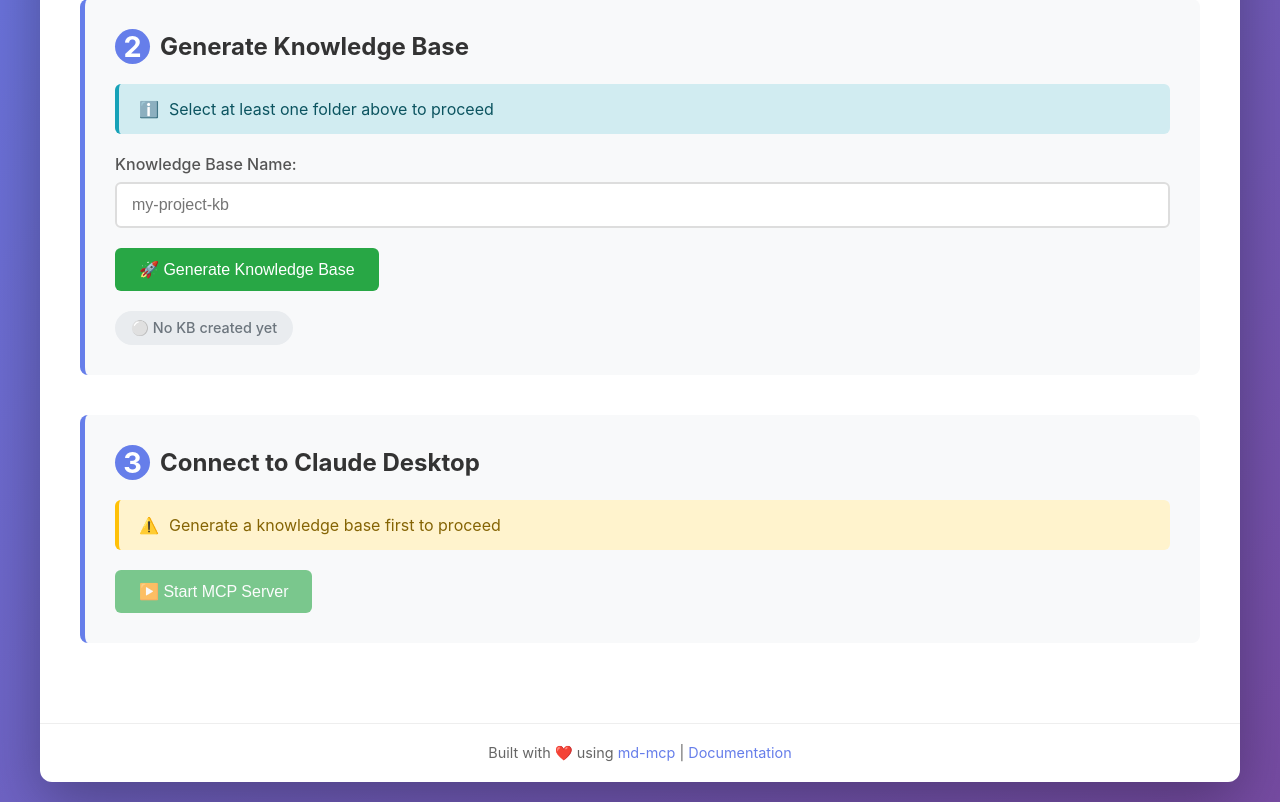
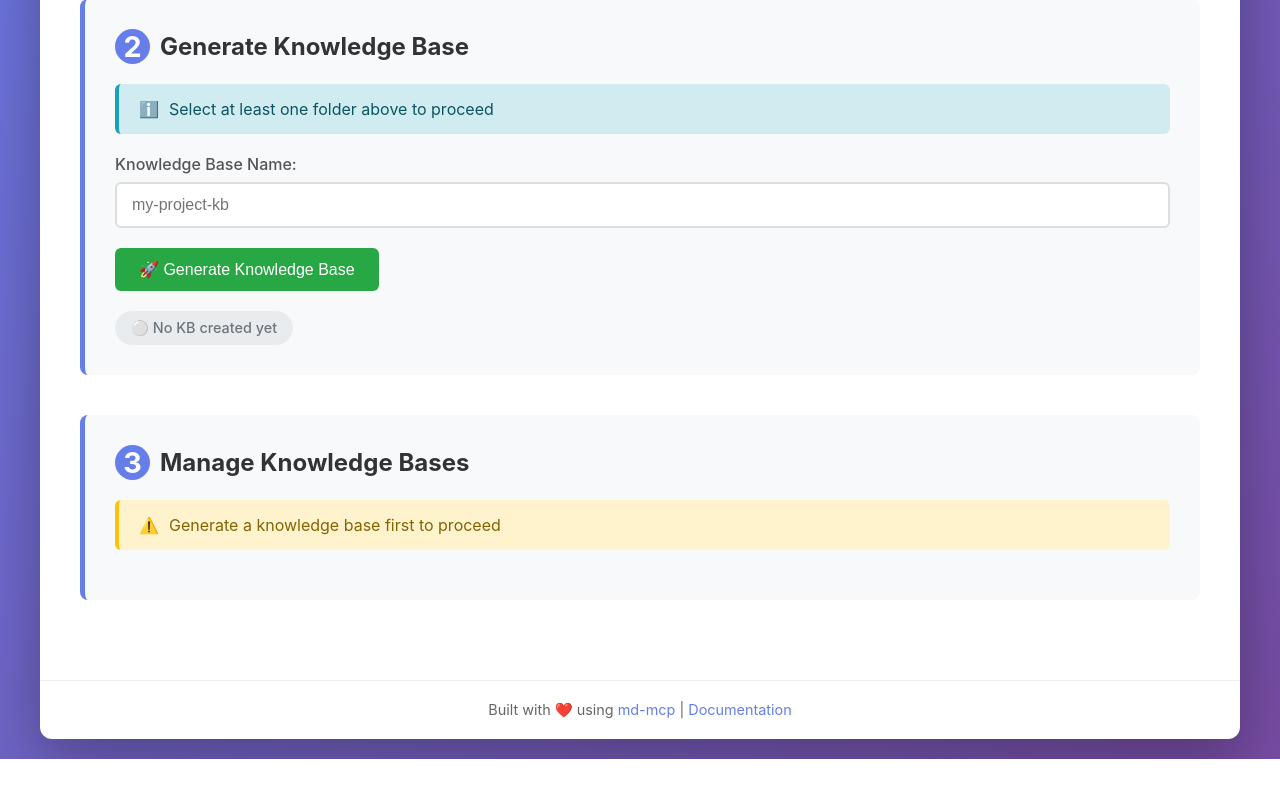
Before and after one commit to ly2xxx/doc-mcp, a Flask app: page / in a window 1280 px wide. Shown: the part 627-1429 px from the top of the page. After the commit the page ends 1386 px from the top, so only its background shows below. Run offline with Flask 2, Linux system fonts and the light colour scheme; data that the repository does not hold is empty.

Commit message:
add knowledge base folders management

```diff
--- a/docs_mcp/web/app.py
+++ b/docs_mcp/web/app.py
@@ -38,8 +38,7 @@ class AppState:
     kb_name = ""
     kb_path = None
     kb_status = "idle"  # idle | processing | ready
-    mcp_server_process: typing.Any = None
-    mcp_server_running = False
+    mcp_server_processes: typing.Dict[str, typing.Any] = {}
     generation_results = []
 
 state = AppState()
@@ -98,8 +97,7 @@ def index():
                          folders=state.selected_folders,
                          kb_name=state.kb_name,
                          kb_status=state.kb_status,
-                         kb_path=state.kb_path,
-                         server_running=state.mcp_server_running)
+                         kb_path=state.kb_path)
 
 
 @app.route('/api/folders', methods=['GET'])
@@ -299,37 +297,103 @@ def api_kb_status():
     })
 
 
+@app.route('/api/kbs', methods=['GET'])
+def api_list_kbs():
+    """List all available knowledge bases"""
+    try:
+        kbs_dir = get_config_dir() / "kbs"
+        kbs = []
+
+        if kbs_dir.exists():
+            for d in kbs_dir.iterdir():
+                if d.is_dir():
+                    # Check if server is running
+                    is_running = d.name in state.mcp_server_processes
+
+                    kbs.append({
+                        'name': d.name,
+                        'path': str(d),
+                        'modified': d.stat().st_mtime,
+                        'running': is_running
+                    })
+
+        # Sort by modification time, newest first
+        kbs.sort(key=lambda x: x['modified'], reverse=True)
+
+        return jsonify({
+            'success': True,
+            'kbs': kbs
+        })
+    except Exception as e:
+        logger.error(f"Error listing KBs: {e}")
+        return jsonify({'success': False, 'message': str(e)}), 500
+
+
+@app.route('/api/kbs/<kb_name>', methods=['DELETE'])
+def api_remove_kb(kb_name):
+    """Remove a knowledge base"""
+    try:
+        # Stop server if running
+        if kb_name in state.mcp_server_processes:
+            process = state.mcp_server_processes[kb_name]
+            process.terminate()
+            state.mcp_server_processes.pop(kb_name, None)
+            logger.info(f"Stopped server for {kb_name}")
+
+        # Delete directory
+        kb_path = get_config_dir() / "kbs" / kb_name
+        if kb_path.exists():
+            import shutil
+            shutil.rmtree(kb_path)
+            logger.info(f"Deleted KB directory: {kb_path}")
+
+        return jsonify({
+            'success': True,
+            'message': f'Knowledge base {kb_name} removed'
+        })
+    except Exception as e:
+        logger.error(f"Error removing KB {kb_name}: {e}")
+        return jsonify({'success': False, 'message': str(e)}), 500
+
+
 @app.route('/api/server/start', methods=['POST'])
 def api_start_server():
     """Start MCP server"""
     try:
-        if state.mcp_server_running:
+        data = request.get_json() or {}
+        kb_name = data.get('kb_name')
+
+        if not kb_name:
+            return jsonify({'success': False, 'message': 'kb_name is required'}), 400
+
+        if kb_name in state.mcp_server_processes:
             return jsonify({
                 'success': False,
-                'message': 'Server is already running'
+                'message': 'Server is already running for this KB'
             }), 400
 
-        if state.kb_status != "ready" or not state.kb_path:
+        kb_path = get_config_dir() / "kbs" / kb_name
+        if not kb_path.exists():
             return jsonify({
                 'success': False,
-                'message': 'No knowledge base available. Generate one first.'
-            }), 400
+                'message': 'Knowledge base directory not found.'
+            }), 404
 
-        logger.info(f"Starting MCP server for KB: {state.kb_path}")
+        logger.info(f"Starting MCP server for KB: {kb_path}")
 
-        cmd = ["uvx", "md-mcp", "--folder", state.kb_path]
+        cmd = ["uvx", "md-mcp", "--folder", str(kb_path)]
 
         # Use UTF-8 environment for Windows compatibility
         env = os.environ.copy()
         env["PYTHONUTF8"] = "1"
 
-        state.mcp_server_process = subprocess.Popen(cmd, env=env)
-        state.mcp_server_running = True
+        process = subprocess.Popen(cmd, env=env)
+        state.mcp_server_processes[kb_name] = process
 
         return jsonify({
             'success': True,
             'message': 'MCP server started',
-            'config': get_mcp_config()
+            'config': get_mcp_config(kb_name, str(kb_path))
         })
 
     except Exception as e:
@@ -341,19 +405,23 @@ def api_start_server():
 def api_stop_server():
     """Stop MCP server"""
     try:
-        if not state.mcp_server_running:
+        data = request.get_json() or {}
+        kb_name = data.get('kb_name')
+
+        if not kb_name:
+            return jsonify({'success': False, 'message': 'kb_name is required'}), 400
+
+        if kb_name not in state.mcp_server_processes:
             return jsonify({
                 'success': False,
-                'message': 'Server is not running'
+                'message': 'Server is not running for this KB'
             }), 400
 
-        # TODO: Stop actual MCP server process
-        if state.mcp_server_process:
-            state.mcp_server_process.terminate()
-            state.mcp_server_process = None
+        process = state.mcp_server_processes[kb_name]
+        process.terminate()
+        state.mcp_server_processes.pop(kb_name, None)
 
-        state.mcp_server_running = False
-        logger.info("MCP server stopped")
+        logger.info(f"MCP server stopped for {kb_name}")
 
         return jsonify({
             'success': True,
@@ -367,11 +435,16 @@ def api_stop_server():
 
 @app.route('/api/server/status', methods=['GET'])
 def api_server_status():
-    """Get MCP server status"""
+    """Get all MCP servers status"""
+    configs = {}
+    for kb_name in state.mcp_server_processes.keys():
+        kb_path = str(get_config_dir() / "kbs" / kb_name)
+        configs[kb_name] = get_mcp_config(kb_name, kb_path)
+
     return jsonify({
         'success': True,
-        'running': state.mcp_server_running,
-        'config': get_mcp_config() if state.mcp_server_running else None
+        'running_servers': list(state.mcp_server_processes.keys()),
+        'configs': configs
     })
 
 
@@ -413,16 +486,13 @@ def api_search():
         return jsonify({'success': False, 'message': str(e)}), 500
 
 
-def get_mcp_config():
+def get_mcp_config(kb_name, kb_path):
     """Generate MCP server configuration snippet for Claude Desktop"""
-    if not state.kb_path:
-        return None
-
     return {
         'mcpServers': {
-            state.kb_name: {
+            kb_name: {
                 'command': 'uvx',
-                'args': ['md-mcp', state.kb_path]
+                'args': ['md-mcp', '--folder', kb_path]
             }
         }
     }
--- a/docs_mcp/web/templates/index.html
+++ b/docs_mcp/web/templates/index.html
@@ -419,32 +419,11 @@
             <div class="step">
                 <h2>
                     <span class="step-number">3</span>
-                    Connect to Claude Desktop
+                    Manage Knowledge Bases
                 </h2>
 
-                <div class="alert alert-warning">
-                    <span>⚠️</span>
-                    <span>Generate a knowledge base first to proceed</span>
-                </div>
-
-                <button class="btn btn-success" onclick="startServer()" id="start-btn" {% if not kb_path %}disabled{% endif %}>
-                    ▶️ Start MCP Server
-                </button>
-                <button class="btn btn-danger" onclick="stopServer()" id="stop-btn" style="display: none;">
-                    ⏹️ Stop MCP Server
-                </button>
-
-                <div id="mcp-config" style="display: none; margin-top: 20px;">
-                    <p style="margin-bottom: 10px;"><strong>Copy this configuration to your Claude Desktop config:</strong></p>
-                    <div class="config-box">
-                        <button class="copy-btn" onclick="copyConfig()">📋 Copy</button>
-                        <pre id="config-text"></pre>
-                    </div>
-
-                    <div class="alert alert-success" style="margin-top: 20px;">
-                        <span>✅</span>
-                        <span>Configuration saved! Restart Claude Desktop to see your knowledge base.</span>
-                    </div>
+                <div id="kb-list-container">
+                    <div class="empty-state">Loading knowledge bases...</div>
                 </div>
             </div>
         </div>
@@ -461,12 +440,15 @@
     <script>
         // State management
         let folders = {{ folders|tojson }};
+        let availableKBs = [];
+        let runningServers = [];
+        let serverConfigs = {};
 
         // Initialize
         window.addEventListener('DOMContentLoaded', () => {
             refreshFolderList();
             checkKBStatus();
-            checkServerStatus();
+            fetchKBs();
         });
 
         // Show toast message
@@ -618,12 +600,12 @@
                 if (data && data.status === 'ready') {
                     clearInterval(interval);
                     showMessage('Knowledge base generated successfully!', 'success');
-                    document.getElementById('start-btn').disabled = false;
+                    fetchKBs(); // Refresh the KB list
                 }
             }, 2000);
         }
 
-        // Check KB status
+        // Check KB status (for the current generation process)
         async function checkKBStatus() {
             try {
                 const response = await fetch('/api/kb/status');
@@ -639,7 +621,7 @@
                         badge.innerHTML = '🟡 Processing...';
                         badge.className = 'status-badge status-processing';
                     } else if (data.status === 'ready') {
-                        badge.innerHTML = `🟢 KB Ready: ${data.kb_name}`;
+                        badge.innerHTML = `🟢 Generation Complete`;
                         badge.className = 'status-badge status-ready';
                     }
 
@@ -652,25 +634,93 @@
             return null;
         }
 
-        // Start MCP server
-        async function startServer() {
+        // Fetch all KBs
+        async function fetchKBs() {
+            try {
+                // Also get latest server statuses
+                const serverStatusResponse = await fetch('/api/server/status');
+                const serverStatusData = await serverStatusResponse.json();
+                if (serverStatusData.success) {
+                    runningServers = serverStatusData.running_servers;
+                    serverConfigs = serverStatusData.configs;
+                }
+
+                const response = await fetch('/api/kbs');
+                const data = await response.json();
+
+                if (data.success) {
+                    availableKBs = data.kbs;
+                    renderKBList();
+                }
+            } catch (e) {
+                console.error('Failed to fetch KBs:', e);
+            }
+        }
+
+        // Render KB List
+        function renderKBList() {
+            const container = document.getElementById('kb-list-container');
+
+            if (availableKBs.length === 0) {
+                container.innerHTML = `
+                    <div class="alert alert-warning">
+                        <span>⚠️</span>
+                        <span>Generate a knowledge base first to proceed</span>
+                    </div>
+                `;
+                return;
+            }
+
+            let html = '<div class="kb-list" style="display: flex; flex-direction: column; gap: 15px;">';
+
+            availableKBs.forEach(kb => {
+                const isRunning = runningServers.includes(kb.name);
+                const configStr = isRunning ? JSON.stringify(serverConfigs[kb.name], null, 2) : '';
+
+                html += `
+                    <div style="background: white; border: 2px solid #ddd; border-radius: 6px; padding: 15px;">
+                        <div style="display: flex; justify-content: space-between; align-items: center; margin-bottom: 10px;">
+                            <h3 style="margin: 0; font-family: monospace;">📁 ${kb.name}</h3>
+                            <div>
+                                ${isRunning
+                                    ? `<button class="btn btn-danger" onclick="stopServer('${kb.name}')">⏹️ Stop Server</button>`
+                                    : `<button class="btn btn-success" onclick="startServer('${kb.name}')">▶️ Start Server</button>`
+                                }
+                                <button class="btn btn-secondary" style="margin-left: 10px;" onclick="removeKB('${kb.name}')">🗑️ Remove</button>
+                            </div>
+                        </div>
+
+                        ${isRunning ? `
+                            <div style="margin-top: 15px;">
+                                <p style="margin-bottom: 5px; font-size: 0.9em;"><strong>MCP Config for Claude Desktop:</strong></p>
+                                <div class="config-box" style="margin-bottom: 0;">
+                                    <button class="copy-btn" onclick="copyConfig('${kb.name}')">📋 Copy</button>
+                                    <pre id="config-text-${kb.name}">${configStr}</pre>
+                                </div>
+                            </div>
+                        ` : ''}
+                    </div>
+                `;
+            });
+
+            html += '</div>';
+            container.innerHTML = html;
+        }
+
+        // Start MCP server for a specific KB
+        async function startServer(kbName) {
             try {
                 const response = await fetch('/api/server/start', {
-                    method: 'POST'
+                    method: 'POST',
+                    headers: {'Content-Type': 'application/json'},
+                    body: JSON.stringify({ kb_name: kbName })
                 });
 
                 const data = await response.json();
 
                 if (data.success) {
                     showMessage(data.message, 'success');
-                    document.getElementById('start-btn').style.display = 'none';
-                    document.getElementById('stop-btn').style.display = 'inline-flex';
-
-                    // Show config
-                    const configDiv = document.getElementById('mcp-config');
-                    const configText = document.getElementById('config-text');
-                    configText.textContent = JSON.stringify(data.config, null, 2);
-                    configDiv.style.display = 'block';
+                    fetchKBs(); // Refresh list to show config
                 } else {
                     showMessage(data.message, 'error');
                 }
@@ -679,20 +729,20 @@
             }
         }
 
-        // Stop MCP server
-        async function stopServer() {
+        // Stop MCP server for a specific KB
+        async function stopServer(kbName) {
             try {
                 const response = await fetch('/api/server/stop', {
-                    method: 'POST'
+                    method: 'POST',
+                    headers: {'Content-Type': 'application/json'},
+                    body: JSON.stringify({ kb_name: kbName })
                 });
 
                 const data = await response.json();
 
                 if (data.success) {
                     showMessage(data.message, 'success');
-                    document.getElementById('start-btn').style.display = 'inline-flex';
-                    document.getElementById('stop-btn').style.display = 'none';
-                    document.getElementById('mcp-config').style.display = 'none';
+                    fetchKBs(); // Refresh list to hide config
                 } else {
                     showMessage(data.message, 'error');
                 }
@@ -701,31 +751,31 @@
             }
         }
 
-        // Check server status
-        async function checkServerStatus() {
+        // Remove KB
+        async function removeKB(kbName) {
+            if (!confirm(`Are you sure you want to completely remove the Knowledge Base "${kbName}"?`)) return;
+
             try {
-                const response = await fetch('/api/server/status');
+                const response = await fetch(`/api/kbs/${kbName}`, {
+                    method: 'DELETE'
+                });
+
                 const data = await response.json();
 
-                if (data.success && data.running) {
-                    document.getElementById('start-btn').style.display = 'none';
-                    document.getElementById('stop-btn').style.display = 'inline-flex';
-
-                    if (data.config) {
-                        const configDiv = document.getElementById('mcp-config');
-                        const configText = document.getElementById('config-text');
-                        configText.textContent = JSON.stringify(data.config, null, 2);
-                        configDiv.style.display = 'block';
-                    }
+                if (data.success) {
+                    showMessage(data.message, 'success');
+                    fetchKBs(); // Refresh list
+                } else {
+                    showMessage(data.message, 'error');
                 }
             } catch (e) {
-                console.error('Failed to check server status:', e);
+                showMessage('Failed to remove KB', 'error');
             }
         }
 
         // Copy config to clipboard
-        function copyConfig() {
-            const text = document.getElementById('config-text').textContent;
+        function copyConfig(kbName) {
+            const text = document.getElementById(`config-text-${kbName}`).textContent;
             navigator.clipboard.writeText(text).then(() => {
                 showMessage('Configuration copied to clipboard!', 'success');
             }).catch(() => {
```
